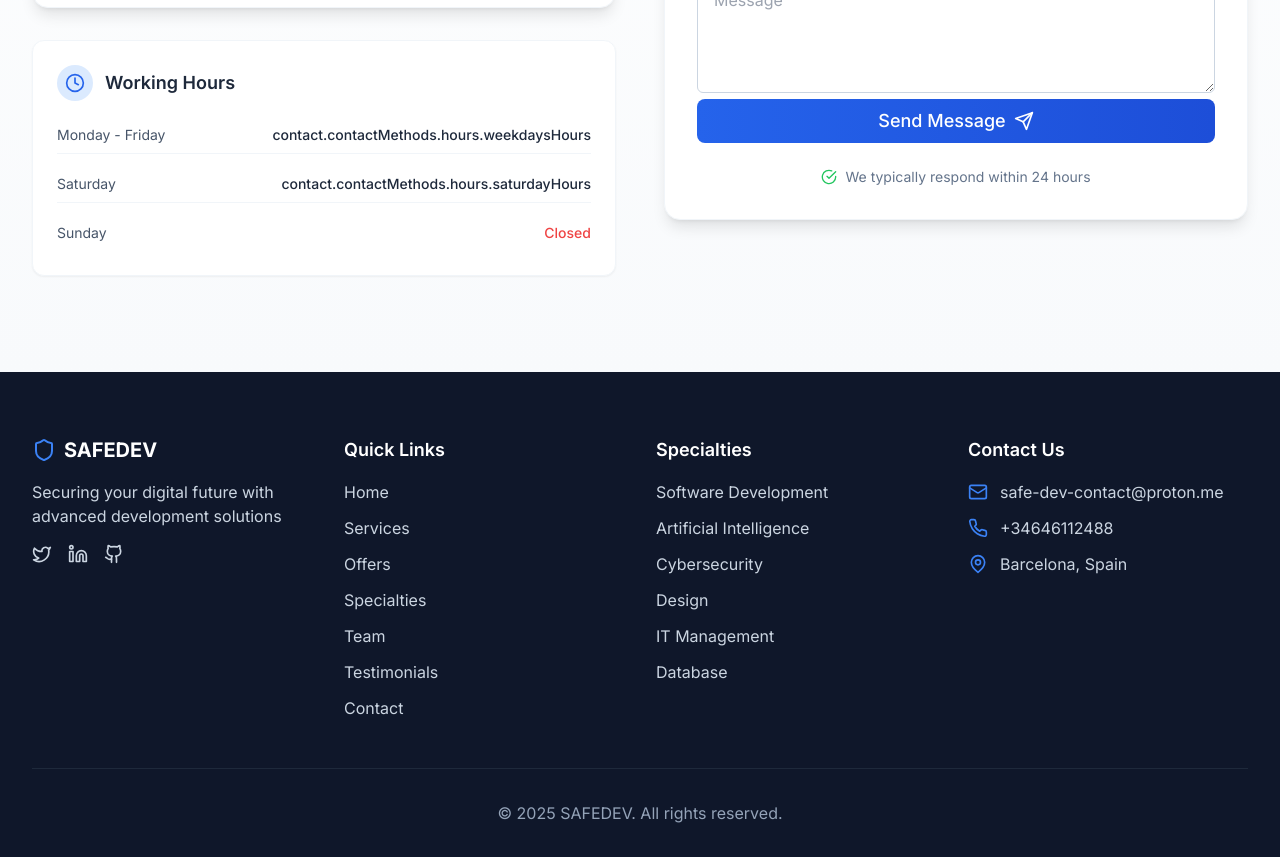
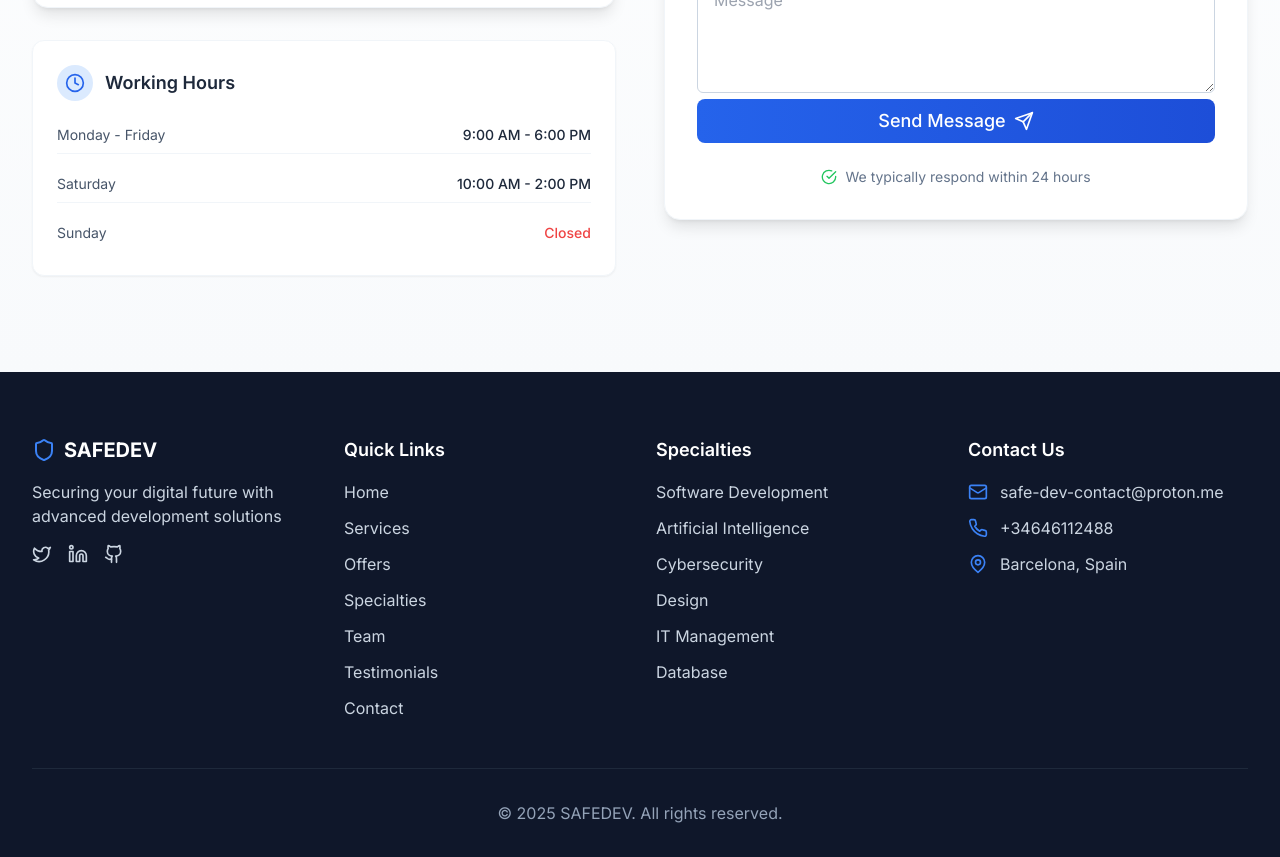
Before and after one commit to saifyeddes/safedev, a React (Vite) app: page / in a window 1280 px wide. Shown: the part 6420-7277 px from the top of the page. Built offline with nearby package versions, Linux system fonts and the light colour scheme.

Commit message:
correction

```diff
--- a/src/i18n.ts
+++ b/src/i18n.ts
@@ -220,7 +220,9 @@ const resources = {
           visit: 'Visit Us',
           hours: {
             weekdays: 'Monday - Friday',
+            weekdaysHours: '9:00 AM - 6:00 PM',
             saturday: 'Saturday',
+            saturdayHours: '10:00 AM - 2:00 PM',
             sunday: 'Sunday',
             closed: 'Closed'
           }
@@ -395,7 +397,9 @@ const resources = {
           visit: 'Rendez-nous visite',
           hours: {
             weekdays: 'Lundi - Vendredi',
+            weekdaysHours: '9h00 - 18h00',
             saturday: 'Samedi',
+            saturdayHours: '10h00 - 14h00',
             sunday: 'Dimanche',
             closed: 'Fermé'
           }
```
